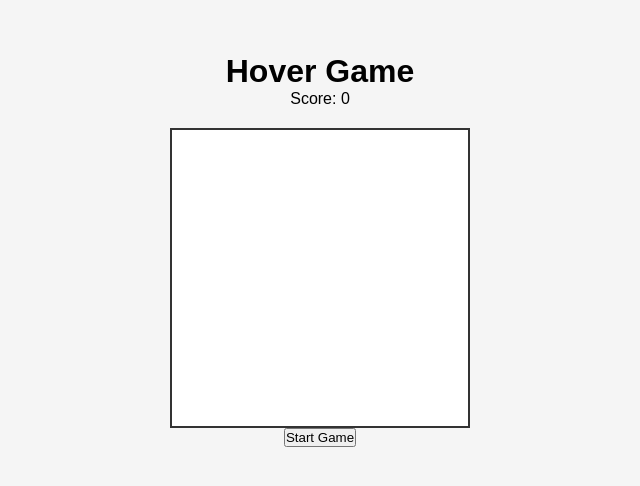
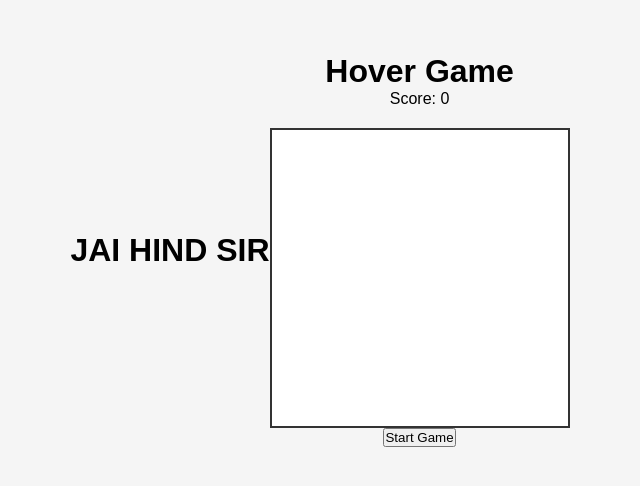
Before and after one commit to stuntboy19/howergame, a plain HTML site: page index.html in a window 1280 px wide. Shown: the part 150-636 px from the top of the page, without its empty margins (320-960 px from the left). Drawn offline with Linux system fonts and the light colour scheme.

Commit message:
add jai hind.html

```diff
--- a/index.html
+++ b/index.html
@@ -6,7 +6,7 @@
     <title>Hover Game</title>
     <link rel="stylesheet" href="style.css">
 </head>
-<body>
+<body> <h1>JAI HIND SIR </h1>
     <div class="container">
         <h1>Hover Game</h1>
         <p>Score: <span id="score">0</span></p>
```
